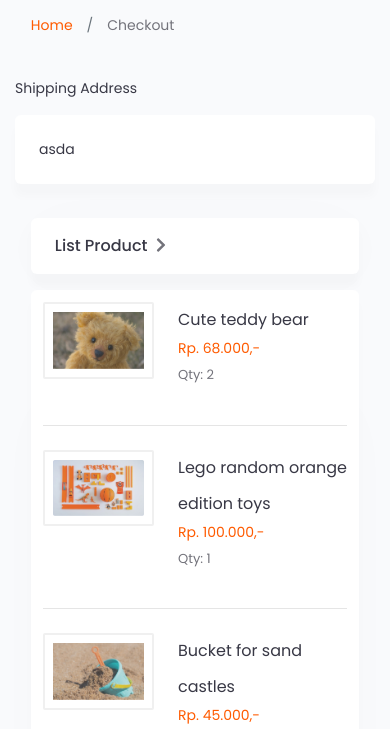
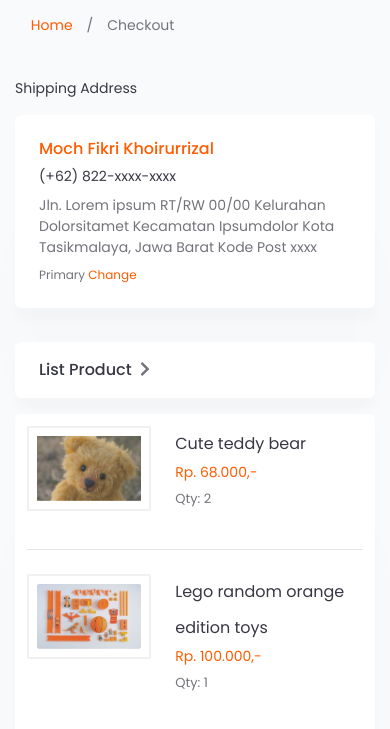
Before and after one commit to fikriwado/toystore, a plain HTML site: page checkout.html in a window 390 px wide. Shown: the part 79-808 px from the top of the page. Drawn offline with nearby package versions, Linux system fonts and the light colour scheme.

Commit message:
selesai checkout dan mengubah col-11 ke 12 di mobile

```diff
--- a/checkout.html
+++ b/checkout.html
@@ -86,7 +86,19 @@
                         </div>
 
                         <div class="wrap-address bg-white my-shadow-card">
-                            asda
+                            <div class="row">
+                                <div class="col-md-3 mb-2 mb-md-0">
+                                    <h6 class="customer-name">Moch Fikri Khoirurrizal</h6>
+                                    <p class="customer-contact mb-0">(+62) 822-xxxx-xxxx</p>
+                                </div>
+                                <div class="col-md-7 text-secondary">
+                                    <p class="customer-address">Jln. Lorem ipsum RT/RW 00/00 Kelurahan Dolorsitamet Kecamatan Ipsumdolor Kota Tasikmalaya, Jawa Barat Kode Post xxxx</p>
+                                    <div class="call-change-address">
+                                        <span>Primary</span>
+                                        <a href="#" class="text-primary">Change</a>
+                                    </div>
+                                </div>
+                            </div>
                         </div>
                     </div>
                 </div>
@@ -94,7 +106,8 @@
                 <div class="desktop-view d-none d-lg-block">
                     <div class="row justify-content-center">
                         <div class="col-11 col-lg-12">
-                            <div class="table-header bg-white my-shadow-card" data-aos="fade-up">
+                            <div class="table-body bg-white my-shadow-card" data-aos="fade-up" data-aos-delay="100">
+                                <div class="table-responsive">
                                     <table class="table table-borderless mb-0">
                                         <thead>
                                             <tr>
@@ -104,13 +117,13 @@
                                                 <th scope="col">Total price</th>
                                             </tr>
                                         </thead>
-                                </table>
-                            </div>
 
-                            <div class="table-body bg-white my-shadow-card" data-aos="fade-up" data-aos-delay="100">
-                                <div class="table-responsive">
-                                    <table class="table table-borderless mb-0">
                                         <tbody>
+                                            <tr>
+                                                <td colspan="5">
+                                                    <hr class="my-0">
+                                                </td>
+                                            </tr>
                                             <tr>
                                                 <td>
                                                     <div class="d-flex align-items-start">
@@ -223,7 +236,7 @@
 
                 <div class="mobile-view d-lg-none">
                     <div class="row justify-content-center mb-3">
-                        <div class="col-11 col-lg-12">
+                        <div class="col-12">
                             <div class="bg-white my-shadow-card px-4 py-3">
                                 <p class="mb-0 title-header">List Product <i
                                         class="fas fa-chevron-right text-secondary ml-1"></i></p>
@@ -232,7 +245,7 @@
                     </div>
 
                     <div class="row justify-content-center">
-                        <div class="col-11 col-lg-12">
+                        <div class="col-12">
                             <div class="table-body bg-white my-shadow-card" data-aos="fade-up" data-aos-delay="100">
                                 <div class="table-responsive">
                                     <table class="table table-borderless mb-0">
@@ -312,7 +325,7 @@
         <section class="toystore-total" data-aos="fade-up" data-aos-delay="200" data-aos-offset="50">
             <div class="container-lg">
                 <div class="row justify-content-center">
-                    <div class="col-11 col-lg-12">
+                    <div class="col-12">
                         <div class="wrap-total bg-white my-shadow-card">
                             <div class="row align-items-center">
                                 <div class="col-12 col-lg-7">
@@ -332,7 +345,7 @@
     <footer class="toystore-footer footer-cart">
         <div class="container-lg">
             <div class="row justify-content-center">
-                <div class="col-11 col-lg-12">
+                <div class="col-12">
                     <div class="main-footer">
                         <div class="row justify-content-center">
                             <div class="col-11 col-md-3 mb-4 mb-md-0">
--- a/sass/pages/_checkout.scss
+++ b/sass/pages/_checkout.scss
@@ -1,5 +1,20 @@
 .page-checkout {
     .toystore-product-list {
+        .wrap-address {
+            .customer-name {
+                color: $primary;
+                font-weight: 500;
+            }
+
+            .customer-address {
+                margin-bottom: 8px;
+            }
+
+            .call-change-address {
+                @include font-size(12px);
+            }
+        }
+
         .table {
             th:nth-child(1),
             td:nth-child(1) {
```
Also changed, not shown: css/style.css, 1 other file. Lines whose indentation alone changed are shown as unchanged.
